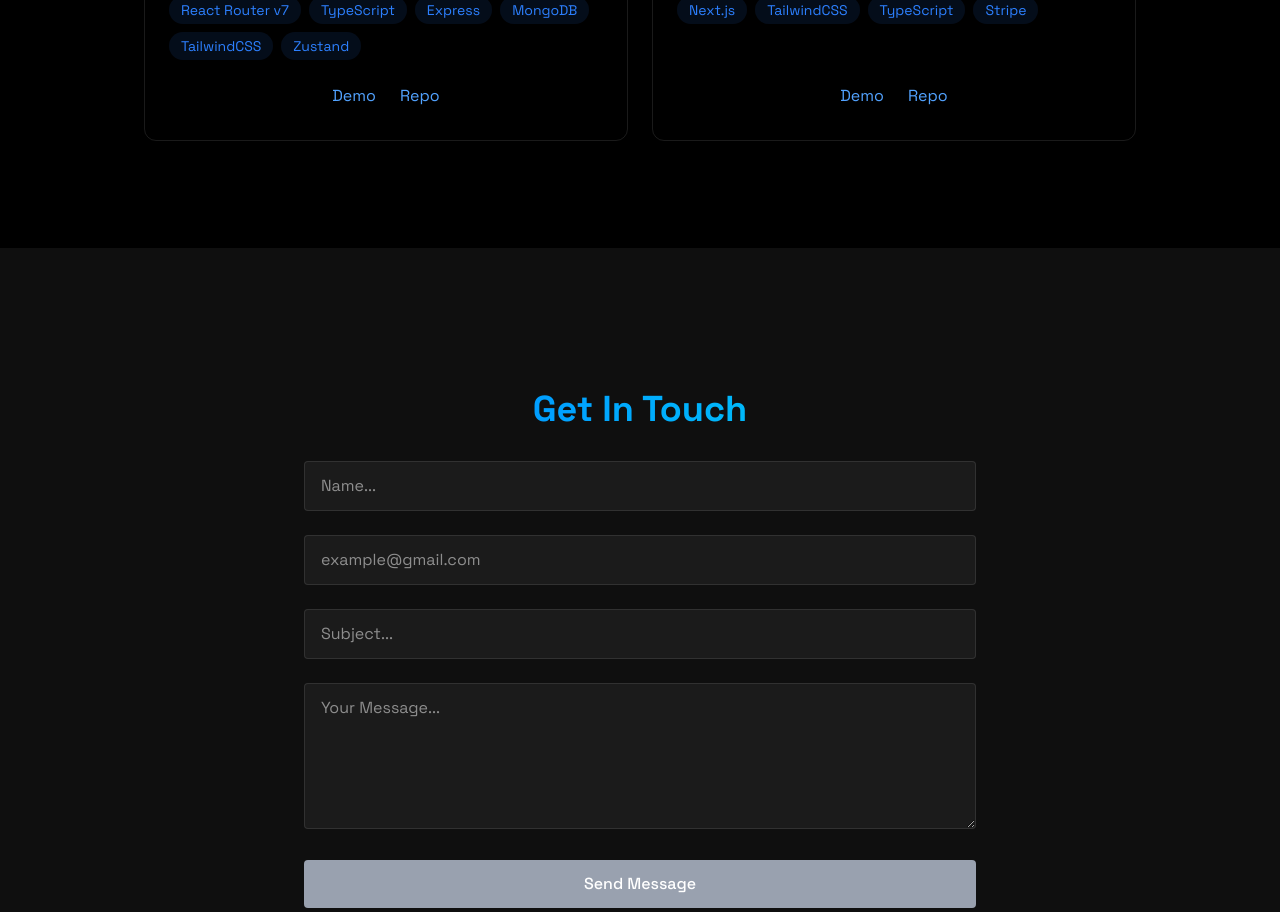
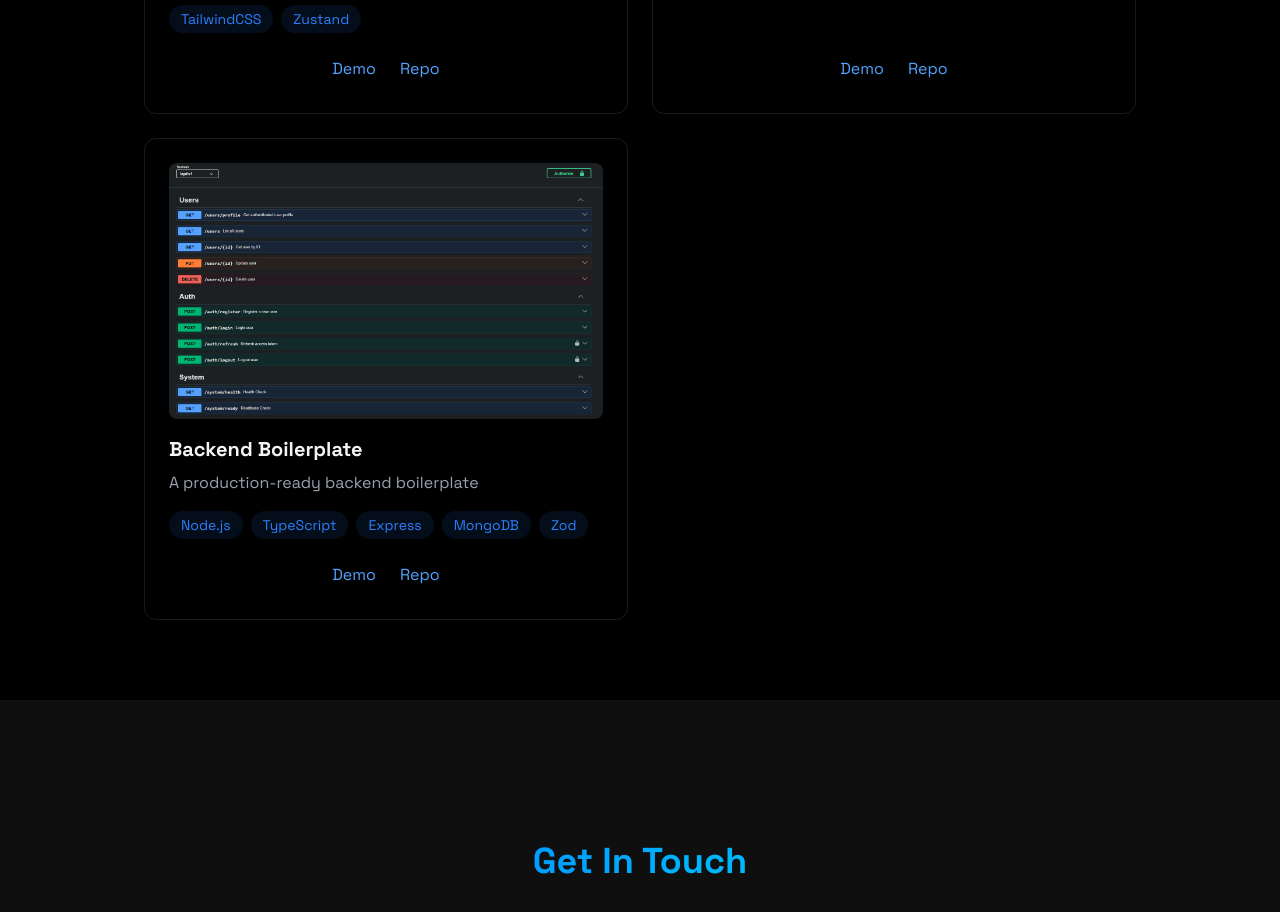
Before and after one commit to masmoud/portfolio, a React (Vite) app: page / in a window 1280 px wide. Shown: the part 2540-3452 px from the top of the page. Built offline with nearby package versions, Linux system fonts and the light colour scheme; no server answers.

Commit message:
Add Backend Boilerplate project to ProjectsList

```diff
--- a/src/components/ProjectsList.jsx
+++ b/src/components/ProjectsList.jsx
@@ -1,6 +1,7 @@
 import React from "react";
 import ecom from "../assets/ecom.png";
 import mern from "../assets/mern.png";
+import backend from "../assets/backend.png";
 
 const projects = [
   {
@@ -18,6 +19,14 @@ const projects = [
     imageUrl: ecom, // Placeholder pour l'image
     demoUrl: "https://my-ecom-seven.vercel.app/", // Placeholder pour le lien de la démo
     repoUrl: "https://github.com/masmoud/ecom-project", // Placeholder pour le lien du repo GitHub
+  },
+  {
+    title: "Backend Boilerplate",
+    description: "A production-ready backend boilerplate ",
+    technologies: ["Node.js", "TypeScript", "Express", "MongoDB", "Zod"],
+    imageUrl: backend, // Placeholder pour l'image
+    demoUrl: "masmoud-auth-api.up.railway.app/api/v1", // Placeholder pour le lien de la démo
+    repoUrl: "https://github.com/masmoud/masmoud-rest-api", // Placeholder pour le lien du repo GitHub
   },
 ];
 
```
